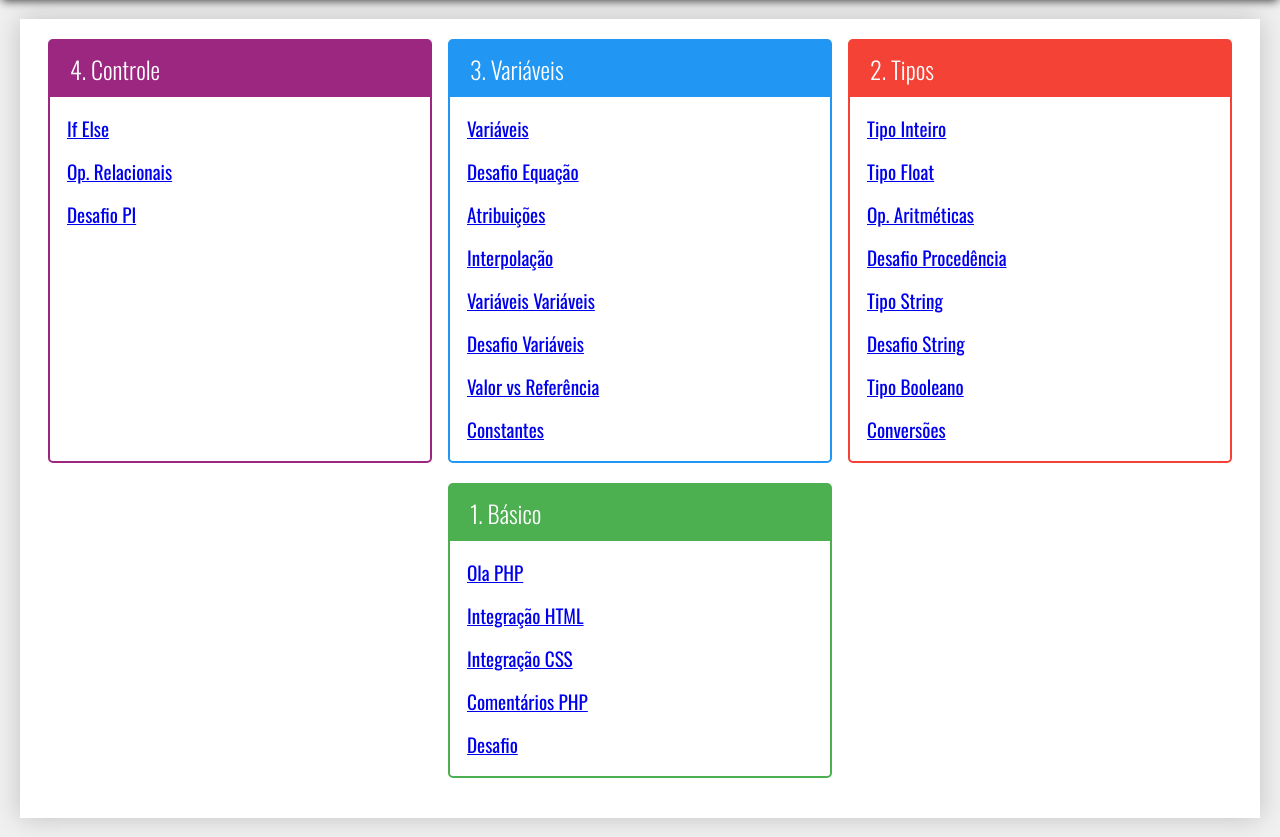
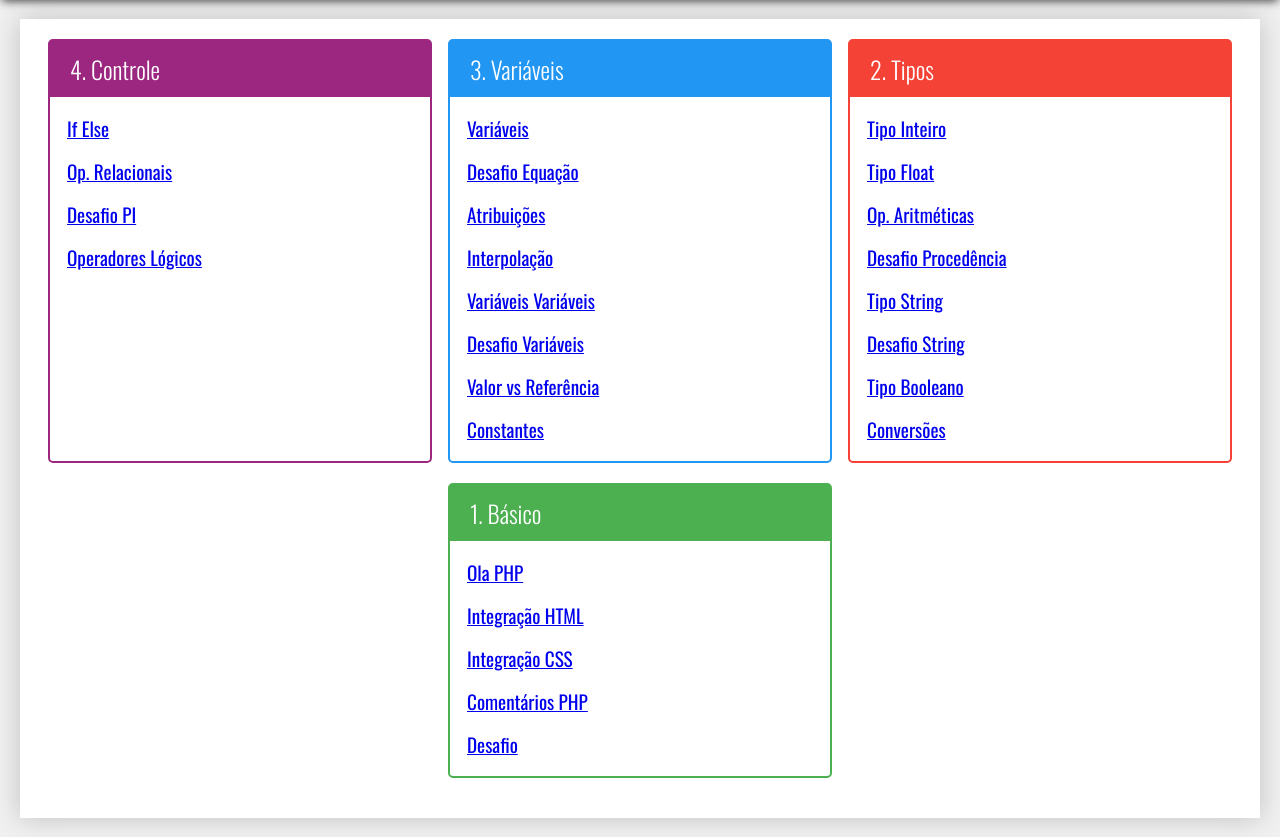
Before and after one commit to BRADDTELES/Curso-PHP7, a PHP site: page /aula-01/ in a window 1280 px wide. Shown: the part 121-958 px from the top of the page. Run offline with PHP 8.4, Linux system fonts and the light colour scheme.

Commit message:
Operadores Lógicos

```diff
--- a/aula-01/index.php
+++ b/aula-01/index.php
@@ -36,6 +36,11 @@
               <li>
                 <a href="exercicio.php?dir=controle&file=desafio_pi">
                   Desafio PI
+                </a>
+              </li>
+              <li>
+                <a href="exercicio.php?dir=controle&file=operadores_logicos">
+                  Operadores Lógicos
                 </a>
               </li>
             </ul>
```
